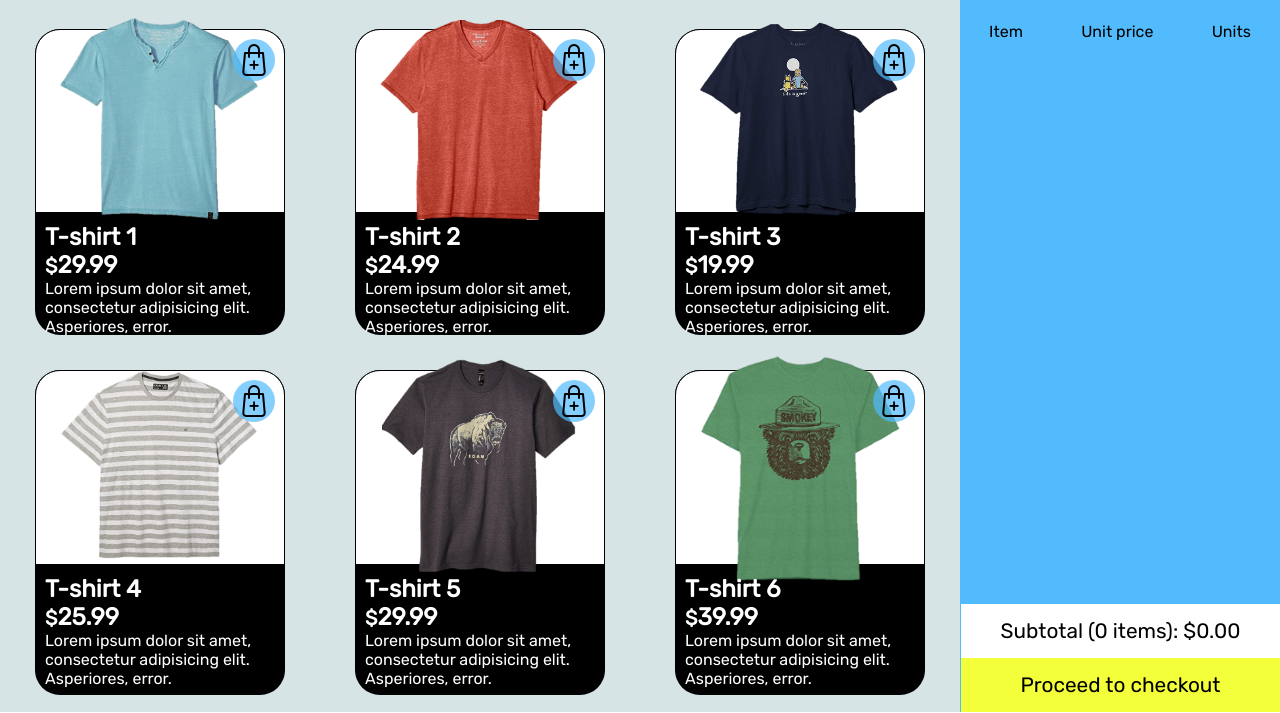
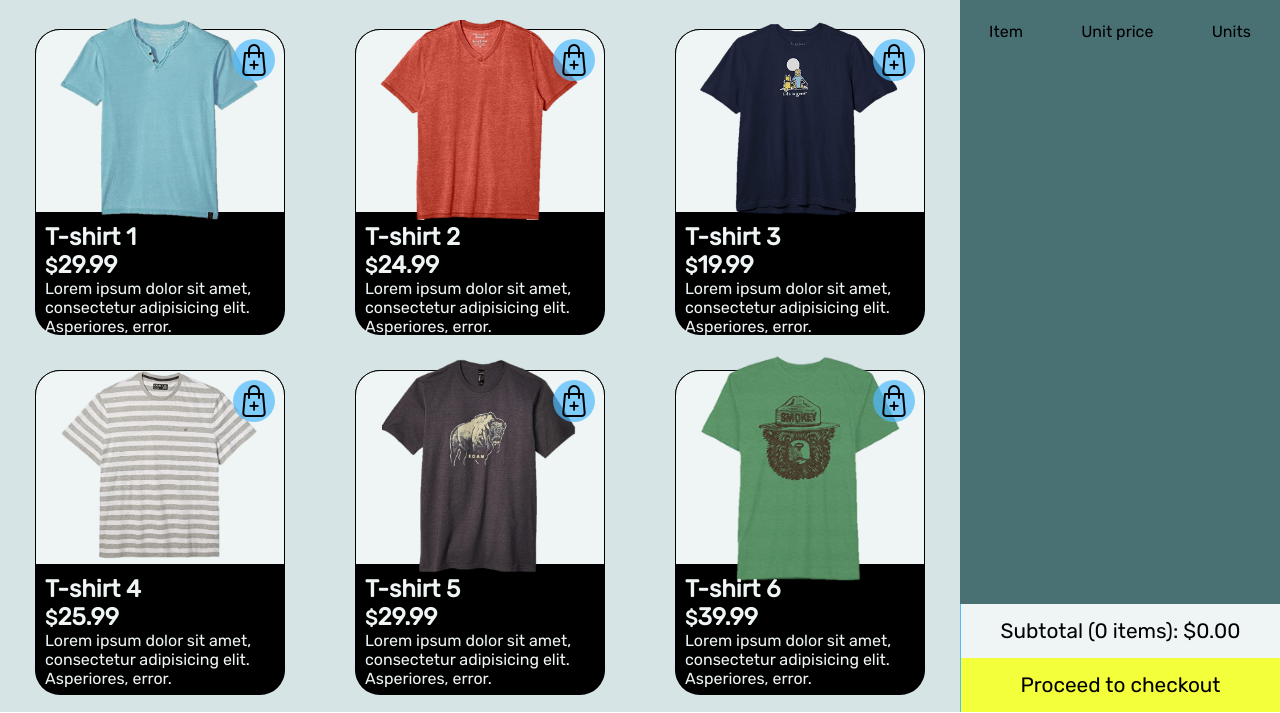
Before and after one commit to tommyBjorkman/komplettering, a website: page index.html in a window 1280 px wide. Shown: the part 88-801 px from the top of the page. Drawn offline with nearby package versions, Linux system fonts and the light colour scheme.

Commit message:
changed solors and removed code in style

```diff
--- a/style.css
+++ b/style.css
@@ -43,7 +43,7 @@ a {
   height: 100%;
 }
 .app-bg .right-side {
-  background-color: rgb(var(--right-side-bg-color));
+  background-color: #497174;
   width: 25%;
   height: 100%;
 }
@@ -118,7 +118,7 @@ header nav ul li.home a img {
 /* MAIN */
 main {
   width: 100%;
-  background-color: royalblue;
+  background-color: #EFF5F5;
   position: relative;
   top: 100px;
 }
@@ -249,7 +249,7 @@ main .model {
   width: 100%;
   height: 60%;
 
-  background-color: white;
+  background-color: #EFF5F5;
 
   border: 1px solid #000;
   border-radius: 25px 25px 0 0;
@@ -260,7 +260,7 @@ main .model {
 }
 .products .item .item-container .desc {
   width: 100%;
-  color: #fff;
+  color: #EFF5F5;
 
   padding: 10px;
 }
@@ -402,7 +402,7 @@ main .model {
   font-size: 1.3rem;
 }
 .cart-footer .subtotal {
-  background-color: white;
+  background-color: #EFF5F5;
 }
 .cart-footer .checkout {
   background-color: rgb(242, 255, 58);
```
